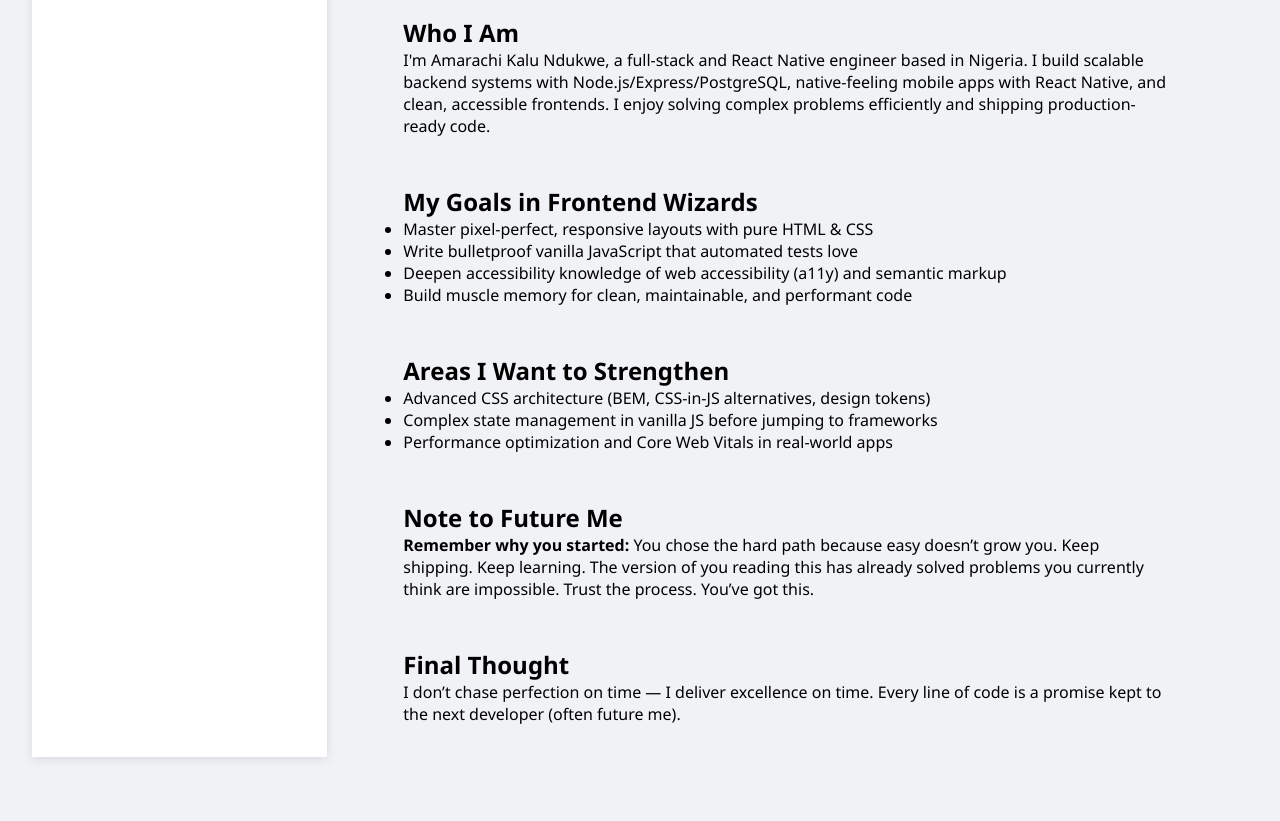
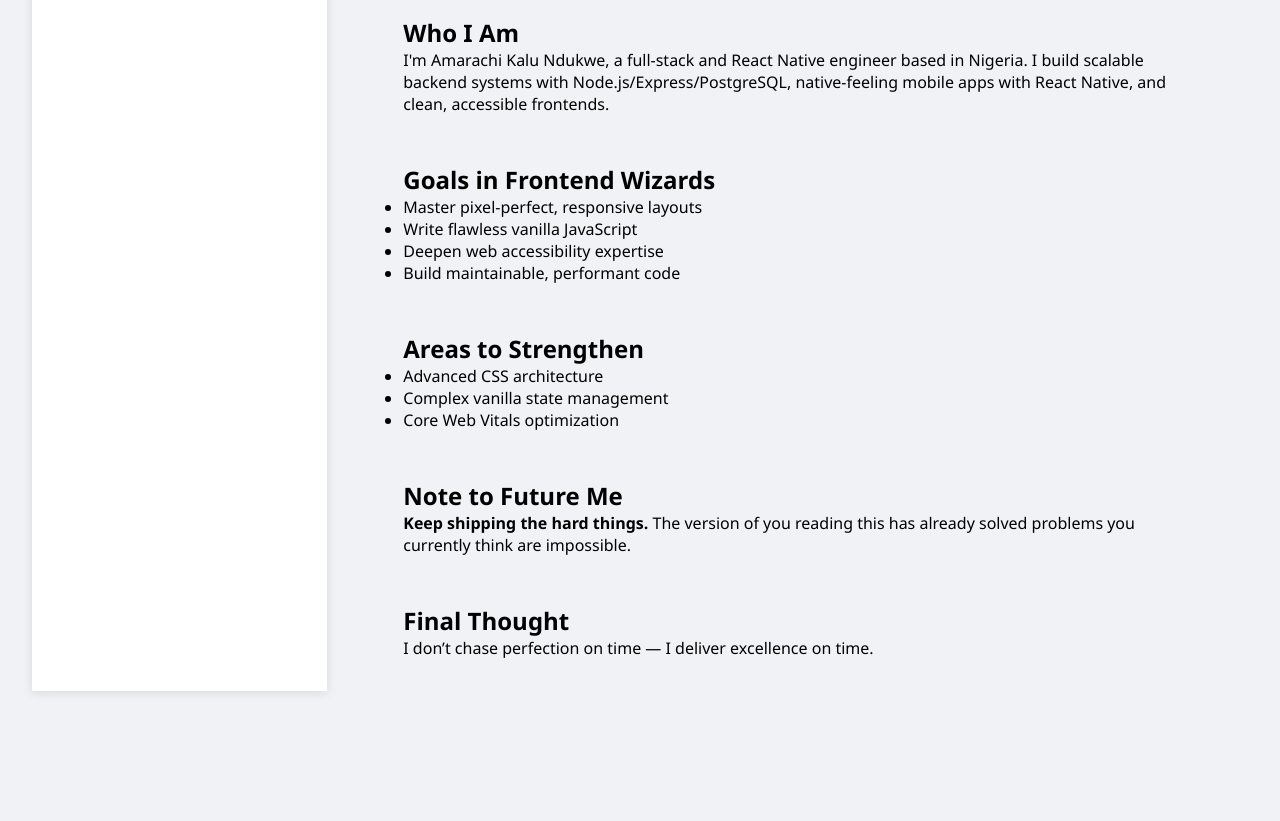
Before and after one commit to baebeekay/Profile_card, a plain HTML site: page about.html in a window 1280 px wide. Shown: the part 144-965 px from the top of the page. After the commit the page ends 899 px from the top, so only its background shows below. Drawn offline with Linux system fonts and the light colour scheme.

Commit message:
Update about.html

```diff
--- a/about.html
+++ b/about.html
@@ -3,65 +3,55 @@
 <head>
   <meta charset="UTF-8">
   <meta name="viewport" content="width=device-width, initial-scale=1.0">
-  <title>About Me – Amarachi Kalu Ndukwe</title>
+  <title>About – Amarachi Kalu Ndukwe</title>
   <link rel="stylesheet" href="styles.css">
 </head>
 <body>
-  <nav class="nav-bar">
-    <a href="index.html">Home</a>
-    <a href="about.html" aria-current="page">About</a>
-    <a href="contact.html">Contact</a>
-  </nav>
+  <div include-html="nav.html"></div>
 
   <main data-testid="test-about-page" class="about-page">
-    <header class="page-header">
-      <h1>About Me</h1>
-    </header>
+    <header class="page-header"><h1>About Me</h1></header>
 
     <section data-testid="test-about-bio">
       <h2>Who I Am</h2>
-      <p>
-        I'm Amarachi Kalu Ndukwe, a full-stack and React Native engineer based in Nigeria.
-        I build scalable backend systems with Node.js/Express/PostgreSQL, native-feeling mobile apps with React Native,
-        and clean, accessible frontends. I enjoy solving complex problems efficiently and shipping production-ready code.
-      </p>
+      <p>I'm Amarachi Kalu Ndukwe, a full-stack and React Native engineer based in Nigeria. I build scalable backend systems with Node.js/Express/PostgreSQL, native-feeling mobile apps with React Native, and clean, accessible frontends.</p>
     </section>
 
     <section data-testid="test-about-goals">
-      <h2>My Goals in Frontend Wizards</h2>
+      <h2>Goals in Frontend Wizards</h2>
       <ul>
-        <li>Master pixel-perfect, responsive layouts with pure HTML & CSS</li>
-        <li>Write bulletproof vanilla JavaScript that automated tests love</li>
-        <li>Deepen accessibility knowledge of web accessibility (a11y) and semantic markup</li>
-        <li>Build muscle memory for clean, maintainable, and performant code</li>
+        <li>Master pixel-perfect, responsive layouts</li>
+        <li>Write flawless vanilla JavaScript</li>
+        <li>Deepen web accessibility expertise</li>
+        <li>Build maintainable, performant code</li>
       </ul>
     </section>
 
     <section data-testid="test-about-confidence">
-      <h2>Areas I Want to Strengthen</h2>
+      <h2>Areas to Strengthen</h2>
       <ul>
-        <li>Advanced CSS architecture (BEM, CSS-in-JS alternatives, design tokens)</li>
-        <li>Complex state management in vanilla JS before jumping to frameworks</li>
-        <li>Performance optimization and Core Web Vitals in real-world apps</li>
+        <li>Advanced CSS architecture</li>
+        <li>Complex vanilla state management</li>
+        <li>Core Web Vitals optimization</li>
       </ul>
     </section>
 
     <section data-testid="test-about-future-note">
       <h2>Note to Future Me</h2>
-      <p>
-        <strong>Remember why you started:</strong> You chose the hard path because easy doesn’t grow you.
-        Keep shipping. Keep learning. The version of you reading this has already solved problems you currently think are impossible.
-        Trust the process. You’ve got this.
-      </p>
+      <p><strong>Keep shipping the hard things.</strong> The version of you reading this has already solved problems you currently think are impossible.</p>
     </section>
 
     <section data-testid="test-about-extra">
       <h2>Final Thought</h2>
-      <p>
-        I don’t chase perfection on time — I deliver excellence on time.
-        Every line of code is a promise kept to the next developer (often future me).
-      </p>
+      <p>I don’t chase perfection on time — I deliver excellence on time.</p>
     </section>
   </main>
+
+  <script>
+    fetch('nav.html').then(r => r.text()).then(html => {
+      document.querySelector('[include-html]').outerHTML = html;
+      document.querySelector('.nav-link[href="about.html"]').classList.add('active');
+    });
+  </script>
 </body>
 </html>
```
